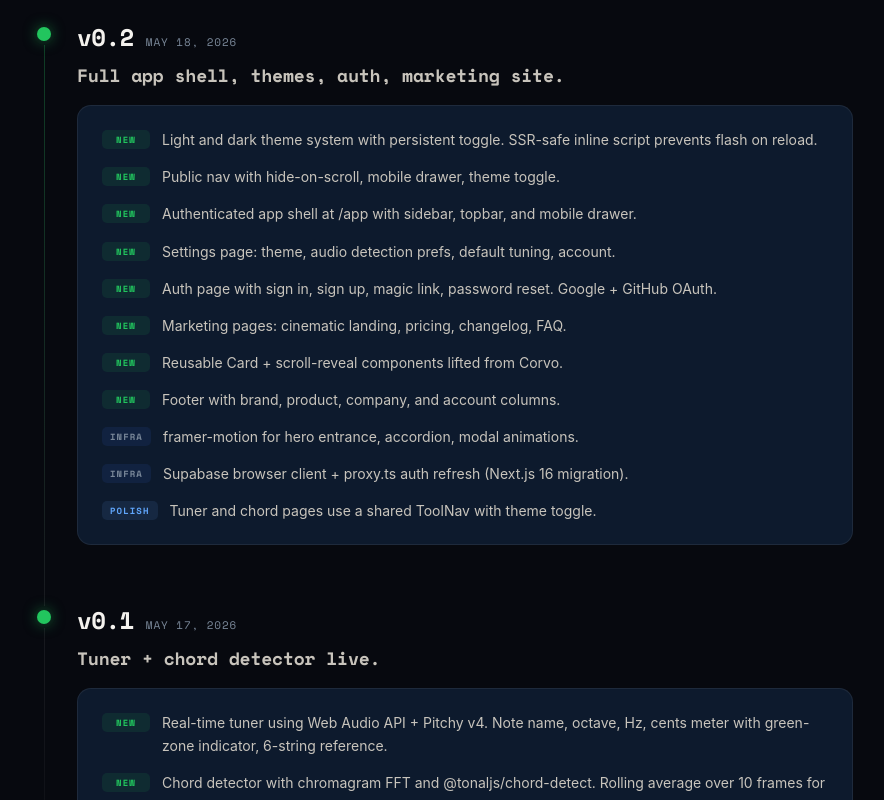
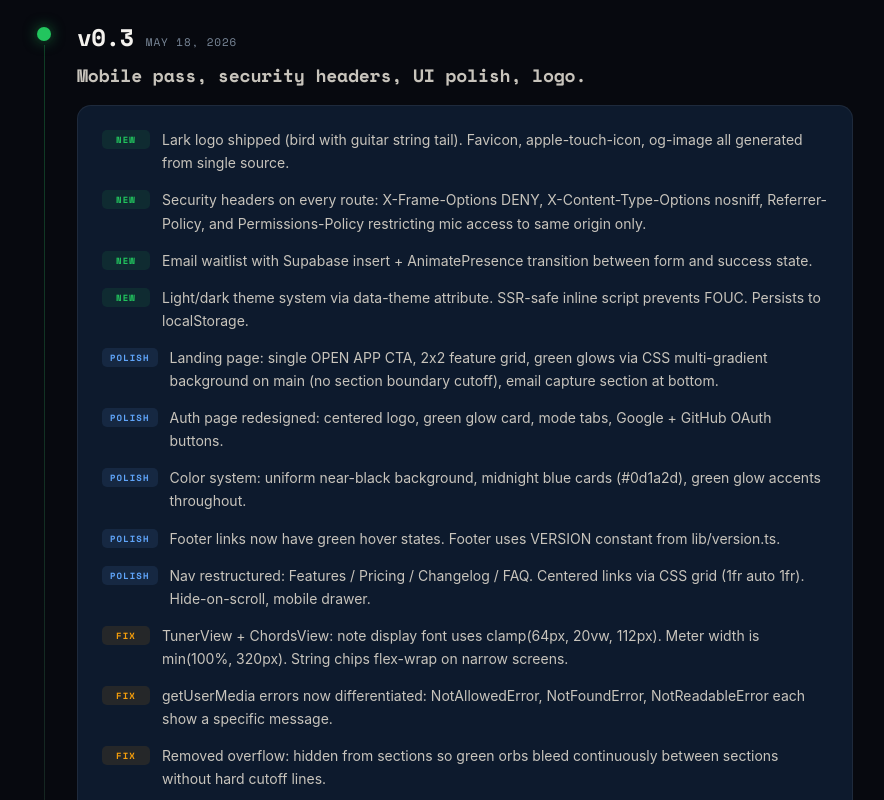
Before and after one commit to vinay-batra/lark, a Next.js app: page /changelog in a window 1280 px wide. Shown: the part 420-1220 px from the top of the page, without its empty margins (197-1081 px from the left). Built offline with nearby package versions, Linux system fonts and the light colour scheme.

Commit message:
v0.3: bump version, update README, CLAUDE.md, and changelog

```diff
--- a/app/(marketing)/changelog/page.tsx
+++ b/app/(marketing)/changelog/page.tsx
@@ -15,6 +15,28 @@ interface Entry {
 }
 
 const ENTRIES: Entry[] = [
+  {
+    version: 'v0.3',
+    date: 'May 18, 2026',
+    headline: 'Mobile pass, security headers, UI polish, logo.',
+    type: 'release',
+    changes: [
+      { kind: 'NEW', text: 'Lark logo shipped (bird with guitar string tail). Favicon, apple-touch-icon, og-image all generated from single source.' },
+      { kind: 'NEW', text: 'Security headers on every route: X-Frame-Options DENY, X-Content-Type-Options nosniff, Referrer-Policy, and Permissions-Policy restricting mic access to same origin only.' },
+      { kind: 'NEW', text: 'Email waitlist with Supabase insert + AnimatePresence transition between form and success state.' },
+      { kind: 'NEW', text: 'Light/dark theme system via data-theme attribute. SSR-safe inline script prevents FOUC. Persists to localStorage.' },
+      { kind: 'POLISH', text: 'Landing page: single OPEN APP CTA, 2x2 feature grid, green glows via CSS multi-gradient background on main (no section boundary cutoff), email capture section at bottom.' },
+      { kind: 'POLISH', text: 'Auth page redesigned: centered logo, green glow card, mode tabs, Google + GitHub OAuth buttons.' },
+      { kind: 'POLISH', text: 'Color system: uniform near-black background, midnight blue cards (#0d1a2d), green glow accents throughout.' },
+      { kind: 'POLISH', text: 'Footer links now have green hover states. Footer uses VERSION constant from lib/version.ts.' },
+      { kind: 'POLISH', text: 'Nav restructured: Features / Pricing / Changelog / FAQ. Centered links via CSS grid (1fr auto 1fr). Hide-on-scroll, mobile drawer.' },
+      { kind: 'FIX', text: 'TunerView + ChordsView: note display font uses clamp(64px, 20vw, 112px). Meter width is min(100%, 320px). String chips flex-wrap on narrow screens.' },
+      { kind: 'FIX', text: 'getUserMedia errors now differentiated: NotAllowedError, NotFoundError, NotReadableError each show a specific message.' },
+      { kind: 'FIX', text: 'Removed overflow: hidden from sections so green orbs bleed continuously between sections without hard cutoff lines.' },
+      { kind: 'INFRA', text: 'VERSION constant in lib/version.ts used by Footer, Settings, and changelog. Single source of truth.' },
+      { kind: 'INFRA', text: 'Cleaned public/: removed source logo PNG, 5 Next.js default SVGs, Mac Icon file.' },
+    ],
+  },
   {
     version: 'v0.2',
     date: 'May 18, 2026',
--- a/lib/version.ts
+++ b/lib/version.ts
@@ -1 +1 @@
-export const VERSION = 'v0.2';
+export const VERSION = 'v0.3';
```
Also changed, not shown: 2 other files (tests, documents, lock files or other folders).
